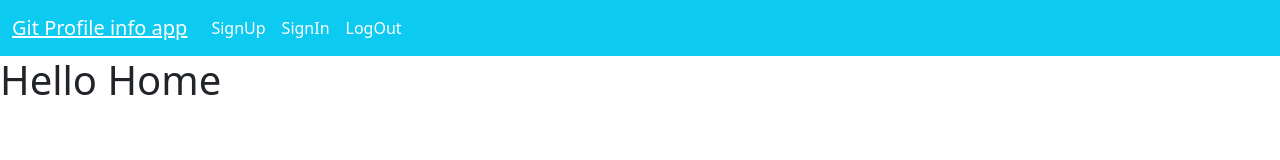
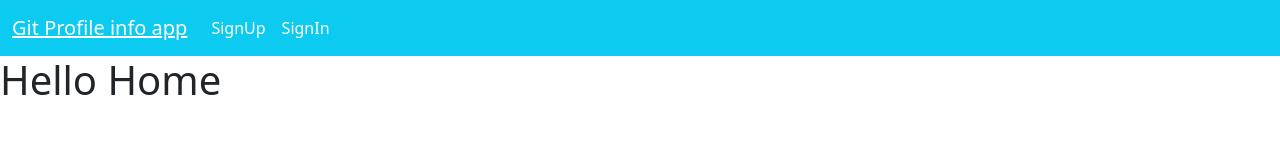
Before and after one commit to pankaj-kb/firebase-github-app, a React (Vite) app: page / in a window 1280 px wide. Shown: the top 160 px of the page. Built offline with nearby package versions, Linux system fonts and the light colour scheme.

Commit message:
added conditional rendering for user login

```diff
--- a/src/layout/Header.jsx
+++ b/src/layout/Header.jsx
@@ -16,16 +16,13 @@ import { Link } from "react-router-dom";
 import { UserContext } from "../context/UserContext";
 
 const Header = () => {
-
-
-  const context = useContext(UserContext)
+  const context = useContext(UserContext);
 
   const [isOpen, setIsOpen] = useState(false);
 
   const toggle = () => {
-    setIsOpen(!isOpen)
-  }
-
+    setIsOpen(!isOpen);
+  };
 
   return (
     <Navbar color="info" light expand="md">
@@ -34,9 +31,20 @@ const Header = () => {
           Git Profile info app
         </Link>
       </NavbarBrand>
+      <NavbarText className="text-white">
+        {context.user?.email ? context.user.email : ""}
+      </NavbarText>
       <NavbarToggler onClick={toggle} />
       <Collapse isOpen={isOpen} navbar>
         <Nav className="ml-auto" navbar>
+          {context.user ? (
+            <NavItem>
+              <NavLink tag={Link} to="/home" className="text-white">
+                LogOut
+              </NavLink>
+            </NavItem>
+          ) : (
+            <>
               <NavItem>
                 <NavLink tag={Link} to="/signup" className="text-white">
                   SignUp
@@ -47,11 +55,8 @@ const Header = () => {
                   SignIn
                 </NavLink>
               </NavItem>
-          <NavItem>
-            <NavLink tag={Link} to="/home" className="text-white">
-              LogOut
-            </NavLink>
-          </NavItem>
+            </>
+          )}
         </Nav>
       </Collapse>
     </Navbar>
```
Lines whose indentation alone changed are shown as unchanged.
